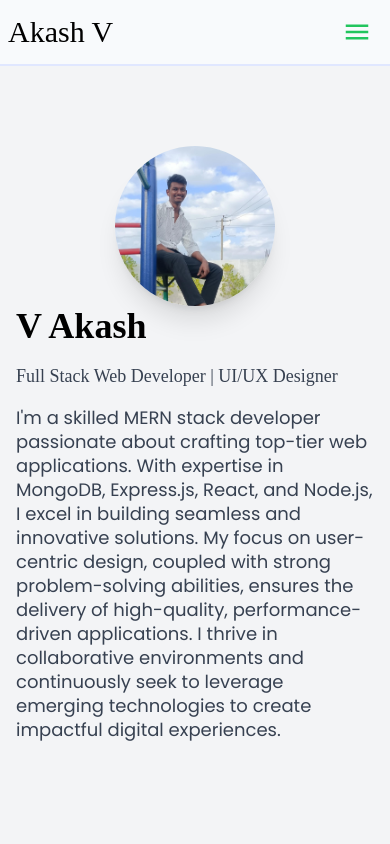
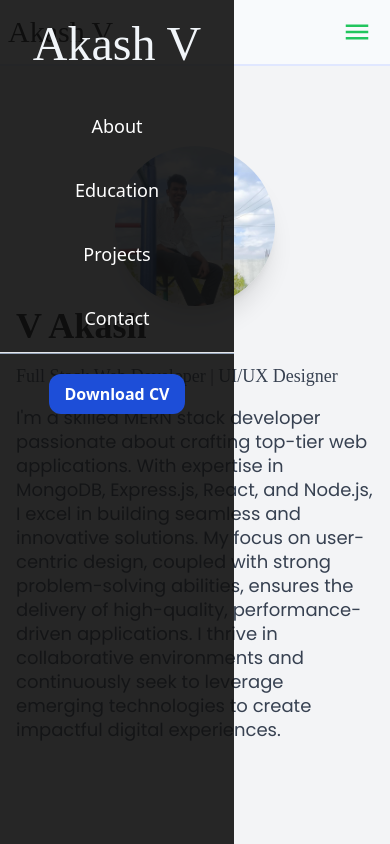
Before and after one commit to Akash-Shetty-85/portfolio, a React (Vite) app: page / in a window 390 px wide. Shown: the top 844 px of the page. Built offline with nearby package versions, Linux system fonts and the light colour scheme; a web font is replaced by a local one.

Commit message:
navbar changes

```diff
--- a/src/Components/Navbar/navbar.css
+++ b/src/Components/Navbar/navbar.css
@@ -7,24 +7,20 @@
     .sidebar {
       position: fixed;
       top: 0;
-      left: -100%;
-      width: 70%;
-      height: 100vh;
-      overflow: scroll;
-      background-color: #333333;
-      transition: left 0.5s ease-in-out;
+      left: 0;
+      width: 60%;
+      height: 100%;
+      background-color: rgba(16, 16, 16, 0.9);
+      transition: background-color 300ms ease-in-out, transform 300ms ease-in-out ,width 300ms ease-in;
+      transform: translate3d(0, 0, 0); /* Hardware acceleration */
     }
     .sidebar.active {
       left: 0;
     }
-    .nav-link.active {
-      /* Style for active sidebar item text */
-      font-weight: bold;
-      color: #ffffff; /* Your active text color */
-      background-color: #4a5568; /* Your active background color */
-      border-left: 3px solid #4299e1;
-      border-radius: 2%;
-      /* width: 30vw; */
-      padding: 10px; /* Adjust the padding as needed */
+
+    .sidebar a:hover {
+      color: #bc1010;
     }
+
+
   }
```
